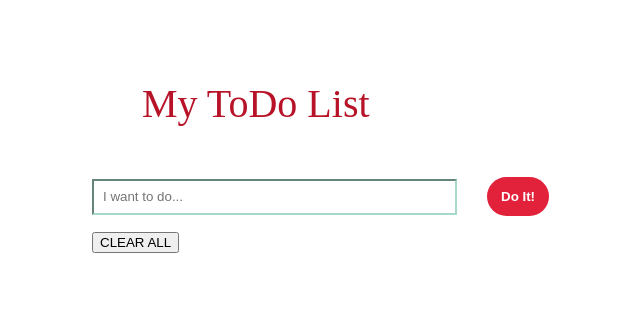
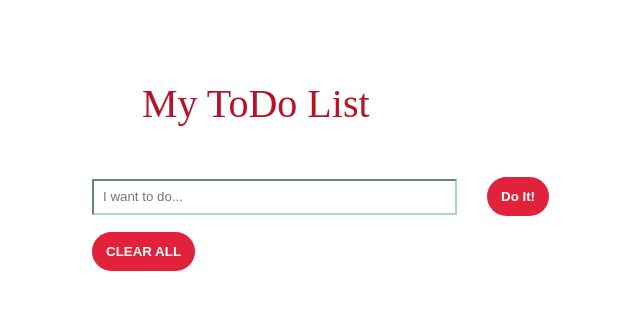
Before and after one commit to DarinaKuleva/todo_react, a React (Create React App) app: page / in a window 1280 px wide. Shown: the top 310 px of the page, without its empty margins (298-938 px from the left). Built offline with nearby package versions, Linux system fonts and the light colour scheme.

Commit message:
Реализация кнопки clear all

```diff
--- a/src/App.jsx
+++ b/src/App.jsx
@@ -61,7 +61,9 @@ class App extends PureComponent {
   }
 
   clearAll = () => {
-    console.log( 'clear' );
+    this.setState( {
+      todoList: []
+    } )
   }
 }
 
--- a/src/components/clearButton.jsx
+++ b/src/components/clearButton.jsx
@@ -1,9 +1,11 @@
 import React from 'react'
+import todo from '../styles/todoInput.module.css'
 
 const ClearButton = ( { clearAll } ) => {
   return (
     <div>
-      <button onClick={ clearAll }>
+      <button onClick={ clearAll }
+              className={todo.input}>
         CLEAR ALL
       </button>
     </div>
--- a/src/components/todoItem.jsx
+++ b/src/components/todoItem.jsx
@@ -14,14 +14,15 @@ class TodoItem extends React.PureComponent {
       <div>
         <button
           className={todo.delete}
-          onClick={ removeTodo }>
-          DELETE
-        </button>
-        <button
           onClick={ crossTodo }>
           DONE
         </button>
         {text}
+        <button
+          className={todo.delete}
+          onClick={ removeTodo }>
+          DELETE
+        </button>
       </div>
     )
   }
--- a/src/styles/todoInput.module.css
+++ b/src/styles/todoInput.module.css
@@ -22,8 +22,7 @@
 }
 
 .delete {
-  margin-right: 30px;
-  margin-bottom: 10px;
+  margin: 0px 30px 10px 30px;
   padding: 8px 8px;
 
   color: white;
```
